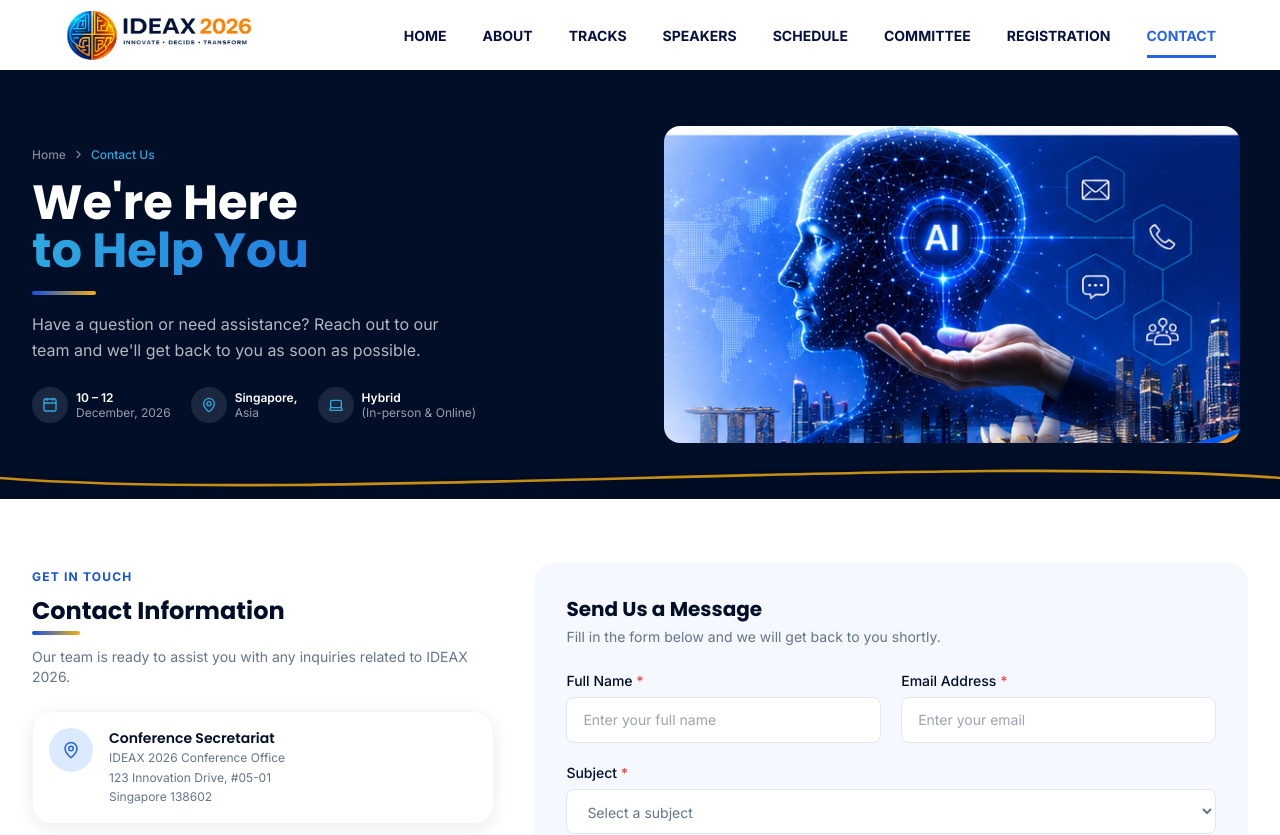
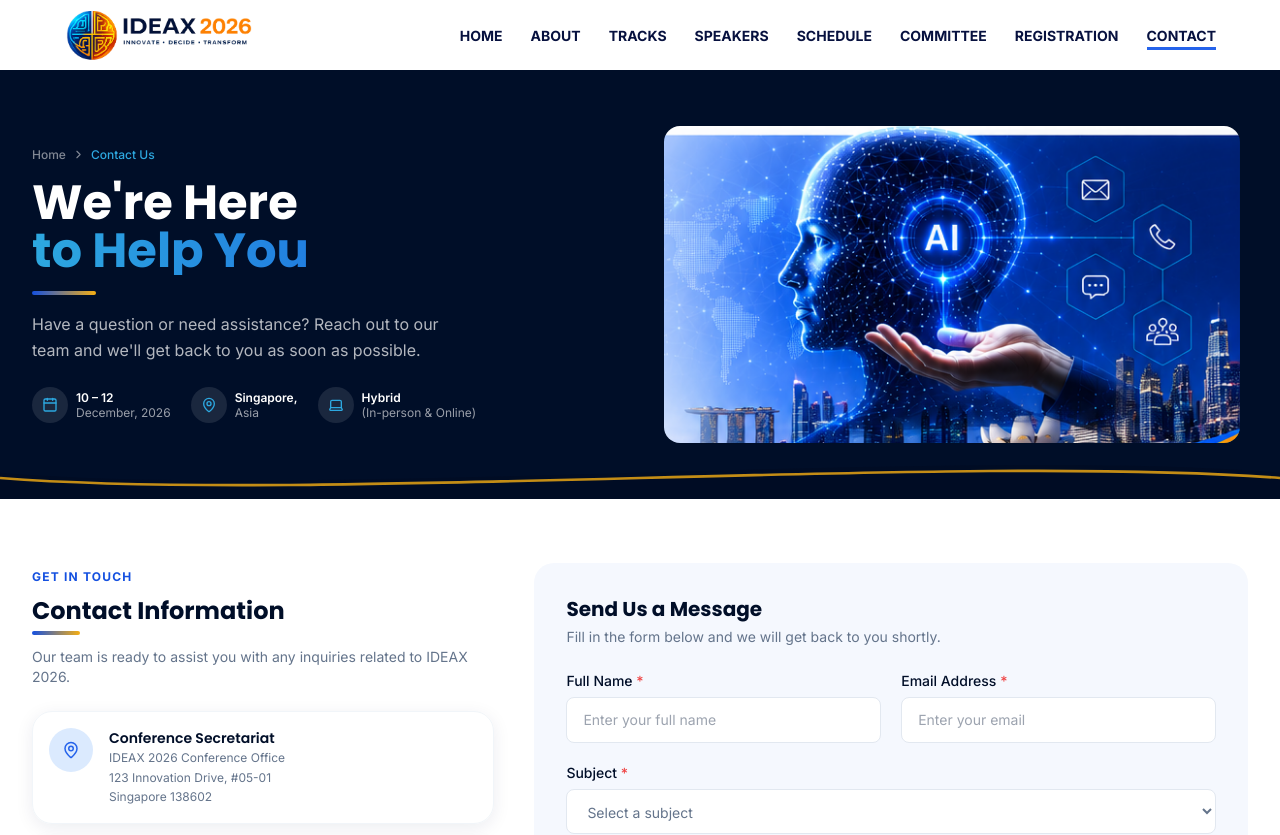
Before and after one commit to Dhanshri-Rc/IDEX-2026, a React (Vite) app: page /contact in a window 1280 px wide. Shown: the top 835 px of the page. Built offline with nearby package versions, Linux system fonts and the light colour scheme.

Commit message:
Refactor Navbar component: adjust link spacing and update styles for improved aesthetics

```diff
--- a/src/components/Navbar.jsx
+++ b/src/components/Navbar.jsx
@@ -46,15 +46,15 @@ export default function Navbar() {
         </Link>
 
         {/* Desktop Links */}
-        <div className="hidden items-center gap-9 lg:flex">
+        <div className="hidden items-center gap-7 lg:flex">
           {LINKS.map((link) => (
             <NavLink
               key={link.to}
               to={link.to}
               className={({ isActive }) =>
-                `relative text-[14px] font-extrabold uppercase text-[#07113F] transition-all duration-300 hover:text-[#2563EB]
-                after:absolute after:-bottom-3 after:left-0 after:h-[3px] after:w-full after:origin-center after:scale-x-0 after:bg-[#2563EB] after:transition-transform after:duration-300 hover:after:scale-x-100
-                ${isActive ? "text-[#2563EB] after:scale-x-100" : ""}`
+                `relative text-[14px] font-bold uppercase text-[#07113F] transition-all duration-300 hover:text-[#2563EB]
+                after:absolute after:-bottom-1 rounded-full after:left-0 after:h-[3px] after:w-full after:origin-center after:scale-x-0 after:bg-[#2563EB] after:transition-transform after:duration-300 hover:after:scale-x-100
+                ${isActive ? " after:scale-x-100" : ""}`
               }
             >
               {link.label}
```
